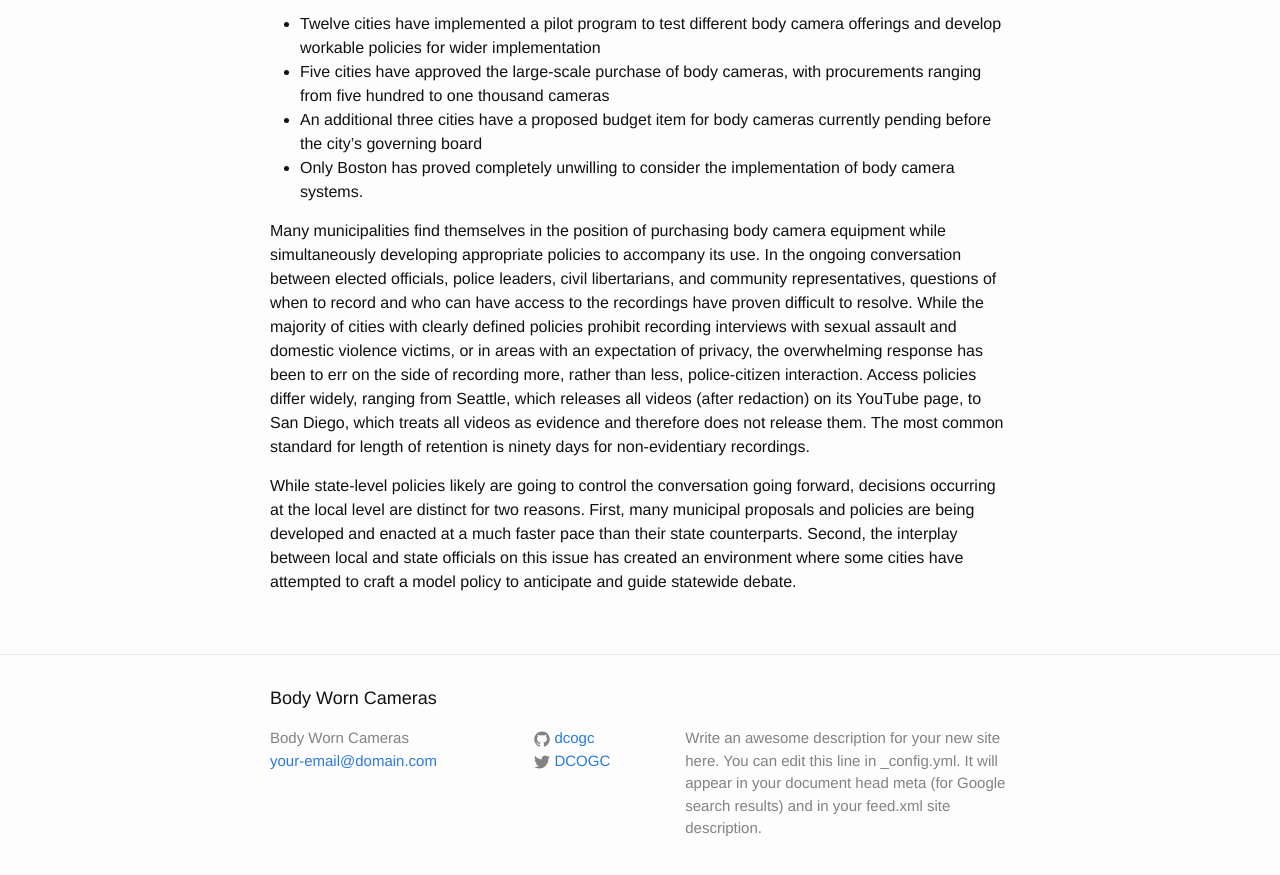
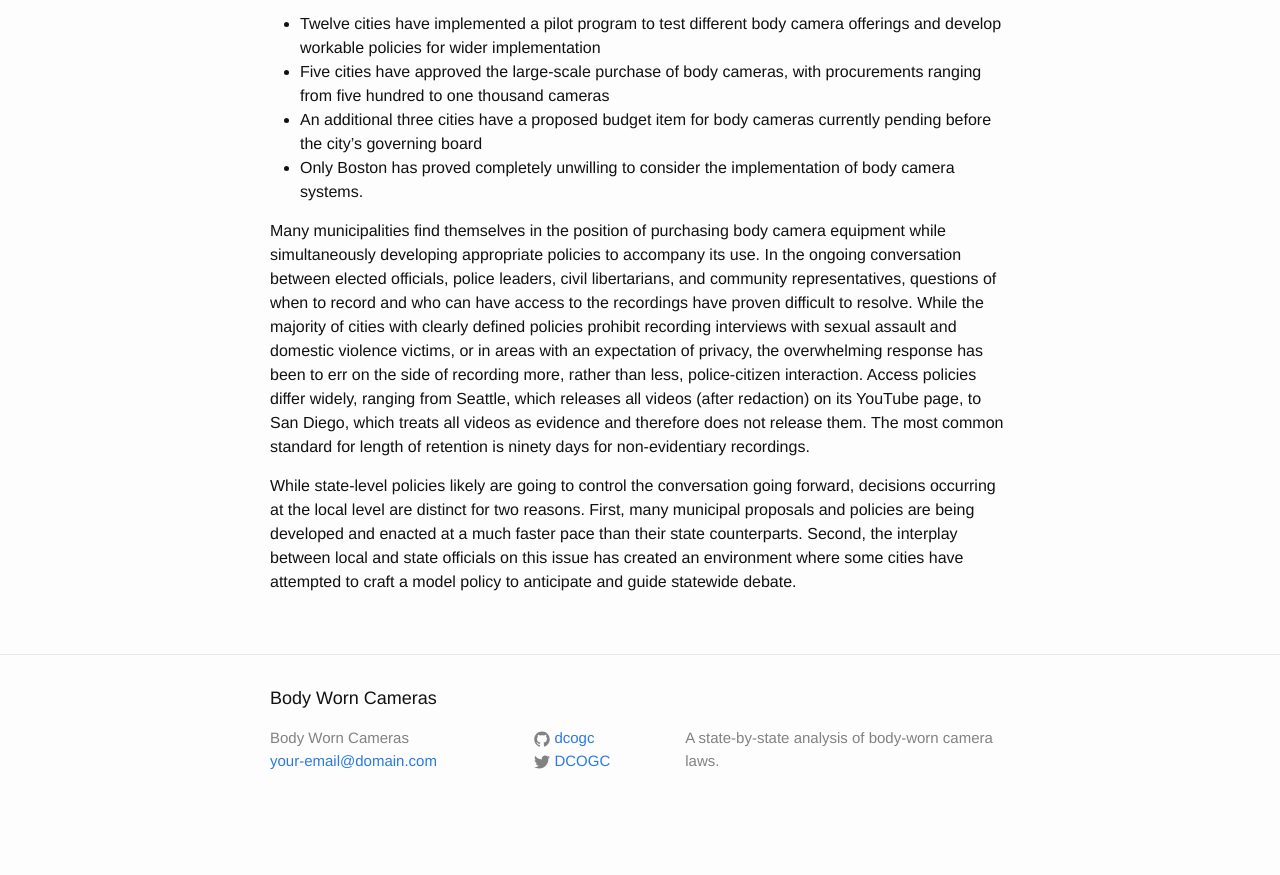
Before and after one commit to dcogc/bwc, a Jekyll site: the page built from index.md, in a window 1280 px wide and 900 px high, scrolled down 3230 px. Shown: the top 875 px of the window. Built offline with Jekyll 4.4.1, drawn with Linux system fonts in a browser that asks for light colours; after the commit the page ends 4062 px from its top, so only the background shows below that.

Commit message:
updated config description

```diff
--- a/_config.yml
+++ b/_config.yml
@@ -2,9 +2,8 @@
 title: Body Worn Cameras
 email: your-email@domain.com
 description: > # this means to ignore newlines until "baseurl:"
-  Write an awesome description for your new site here. You can edit this
-  line in _config.yml. It will appear in your document head meta (for
-  Google search results) and in your feed.xml site description.
+  A state-by-state analysis of body-worn camera laws.
+
 baseurl: "/bwc" # the subpath of your site, e.g. /blog/
 url: "http://yourdomain.com" # the base hostname & protocol for your site
 twitter_username: DCOGC
```
